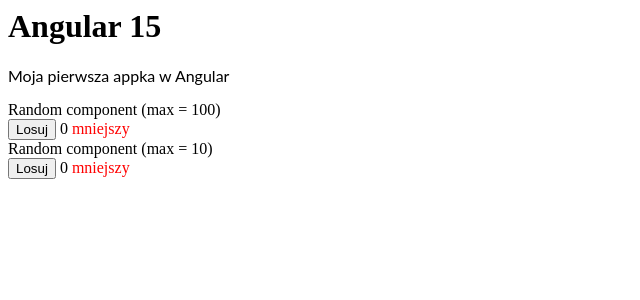
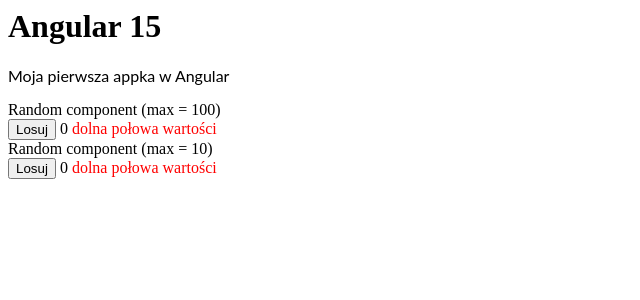
Before and after one commit to N11B-47583/angular-ivy-pbwmua, an Angular app: page / in a window 1280 px wide. Shown: the top 300 px of the page, without its empty margins (0-640 px from the left). Built offline with nearby package versions, Linux system fonts and the light colour scheme.

Commit message:
1 file modified

```diff
--- a/src/app/random/random.component.html
+++ b/src/app/random/random.component.html
@@ -1,4 +1,4 @@
 Random component (max = {{max}}) <br>
-<button (click) = "setNewRandomValue()">Losuj</button> {{myNumber}} <span style="color:red;" *ngIf="myNumber < 0.5 * max">mniejszy</span>
-<span style="color:green;" *ngIf="myNumber >= 0.5 * max">mniejszy</span>
+<button (click) = "setNewRandomValue()">Losuj</button> {{myNumber}} <span style="color:red;" *ngIf="myNumber < 0.5 * max">dolna połowa wartości</span>
+<span style="color:green;" *ngIf="myNumber >= 0.5 * max">górna połowa wartości</span>
 <br>
```
